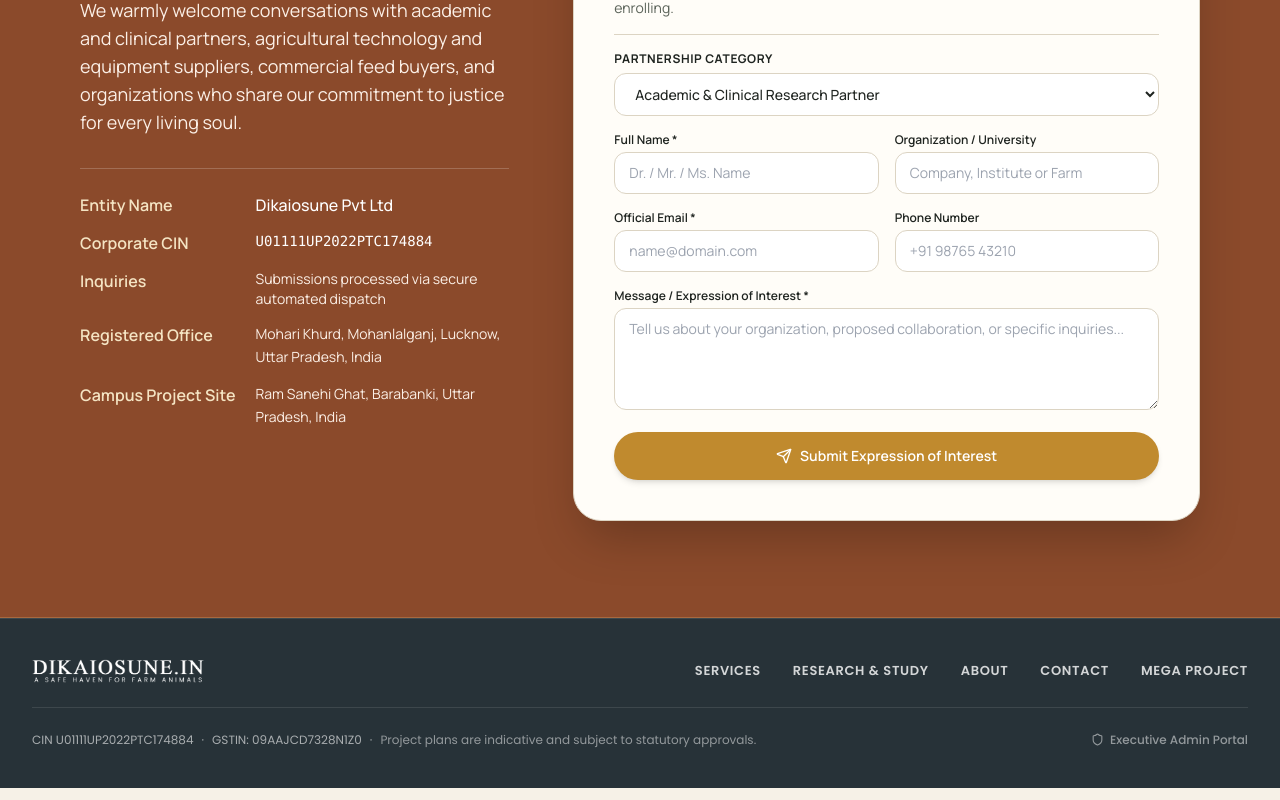
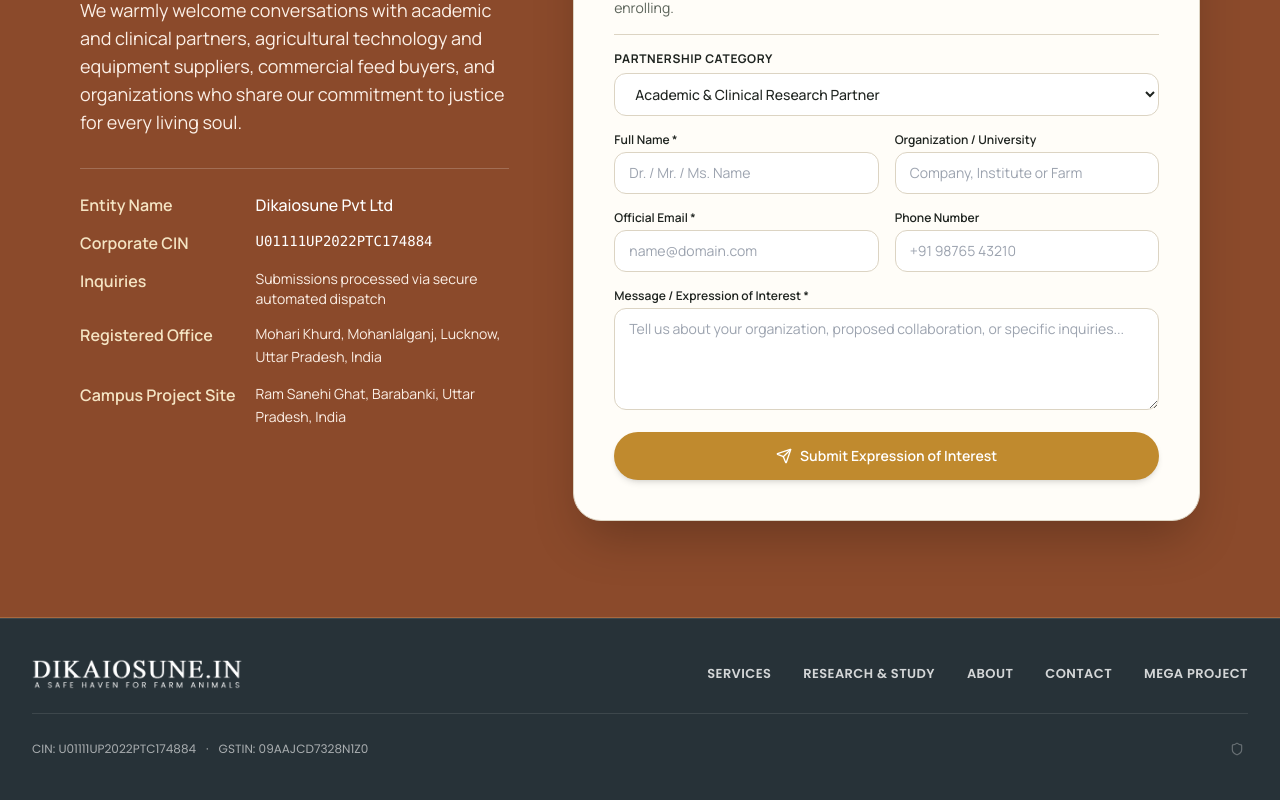
Before and after one commit to abnyweb/dikaiosune, a React (Vite) app: page / in a window 1280 px wide. Shown: the part 8922-9722 px from the top of the page. Built offline with nearby package versions, Linux system fonts and the light colour scheme.

Commit message:
style: arrange footer menu and logo, remove statutory disclaimer, keep discrete admin icon only

```diff
--- a/src/components/Footer.jsx
+++ b/src/components/Footer.jsx
@@ -16,7 +16,7 @@ export default function Footer({ onOpenAdmin }) {
       <div className="max-w-[1280px] mx-auto px-6 sm:px-8 flex flex-col gap-6">
 
         {/* Navigation row with redirects to main domain */}
-        <div className="flex flex-col sm:flex-row items-center justify-between gap-4 pb-6 border-b border-white/10">
+        <div className="flex flex-col lg:flex-row items-center justify-between gap-6 pb-6 border-b border-white/10">
           <a
             href="https://dikaiosune.in/"
             className="flex items-center group shrink-0"
@@ -25,7 +25,7 @@ export default function Footer({ onOpenAdmin }) {
             <img
               src={whiteLogo}
               alt="DIKAIOSUNE.IN"
-              className="h-[24px] w-auto object-contain transition-transform duration-200 group-hover:scale-105"
+              className="h-[26px] sm:h-[30px] w-auto max-w-[210px] object-contain transition-transform duration-200 group-hover:scale-105"
               onError={(e) => {
                 if (!e.currentTarget.dataset.fallback) {
                   e.currentTarget.dataset.fallback = 'true';
@@ -35,12 +35,15 @@ export default function Footer({ onOpenAdmin }) {
             />
           </a>
 
-          <nav aria-label="Footer Menu" className="flex flex-wrap items-center justify-center gap-6 sm:gap-8 text-[13px] font-semibold uppercase tracking-wider text-white/80">
+          <nav
+            aria-label="Footer Menu"
+            className="flex flex-wrap items-center justify-center lg:justify-end gap-x-6 sm:gap-x-8 gap-y-2.5 text-[13px] font-semibold uppercase tracking-[0.03em] text-white/80"
+          >
             {footerLinks.map((link) => (
               <a
                 key={link.name}
                 href={link.href}
-                className="hover:text-white transition-colors"
+                className="whitespace-nowrap hover:text-white transition-colors duration-200"
               >
                 {link.name}
               </a>
@@ -48,25 +51,22 @@ export default function Footer({ onOpenAdmin }) {
           </nav>
         </div>
 
-        {/* Corporate info & Admin portal */}
+        {/* Corporate info & Discrete Admin Icon */}
         <div className="flex flex-col sm:flex-row items-center justify-between gap-4 text-center sm:text-left text-xs text-white/60">
-          <div>
-            <span>CIN U01111UP2022PTC174884</span>
-            <span className="hidden sm:inline mx-2">·</span>
+          <div className="flex flex-wrap items-center justify-center sm:justify-start gap-x-2.5 gap-y-1">
+            <span>CIN: U01111UP2022PTC174884</span>
+            <span>·</span>
             <span>GSTIN: 09AAJCD7328N1Z0</span>
-            <span className="hidden sm:inline mx-2">·</span>
-            <span className="block sm:inline text-white/50">
-              Project plans are indicative and subject to statutory approvals.
-            </span>
           </div>
 
-          <div className="flex items-center gap-4">
+          <div className="flex items-center">
             <button
               onClick={onOpenAdmin}
-              className="inline-flex items-center gap-1.5 text-xs text-white/50 hover:text-white transition cursor-pointer font-medium"
+              className="p-1 rounded text-white/30 hover:text-white/80 transition cursor-pointer"
+              title="Admin Portal"
+              aria-label="Admin Portal"
             >
-              <Shield size={13} />
-              <span>Executive Admin Portal</span>
+              <Shield size={14} />
             </button>
           </div>
         </div>
```
